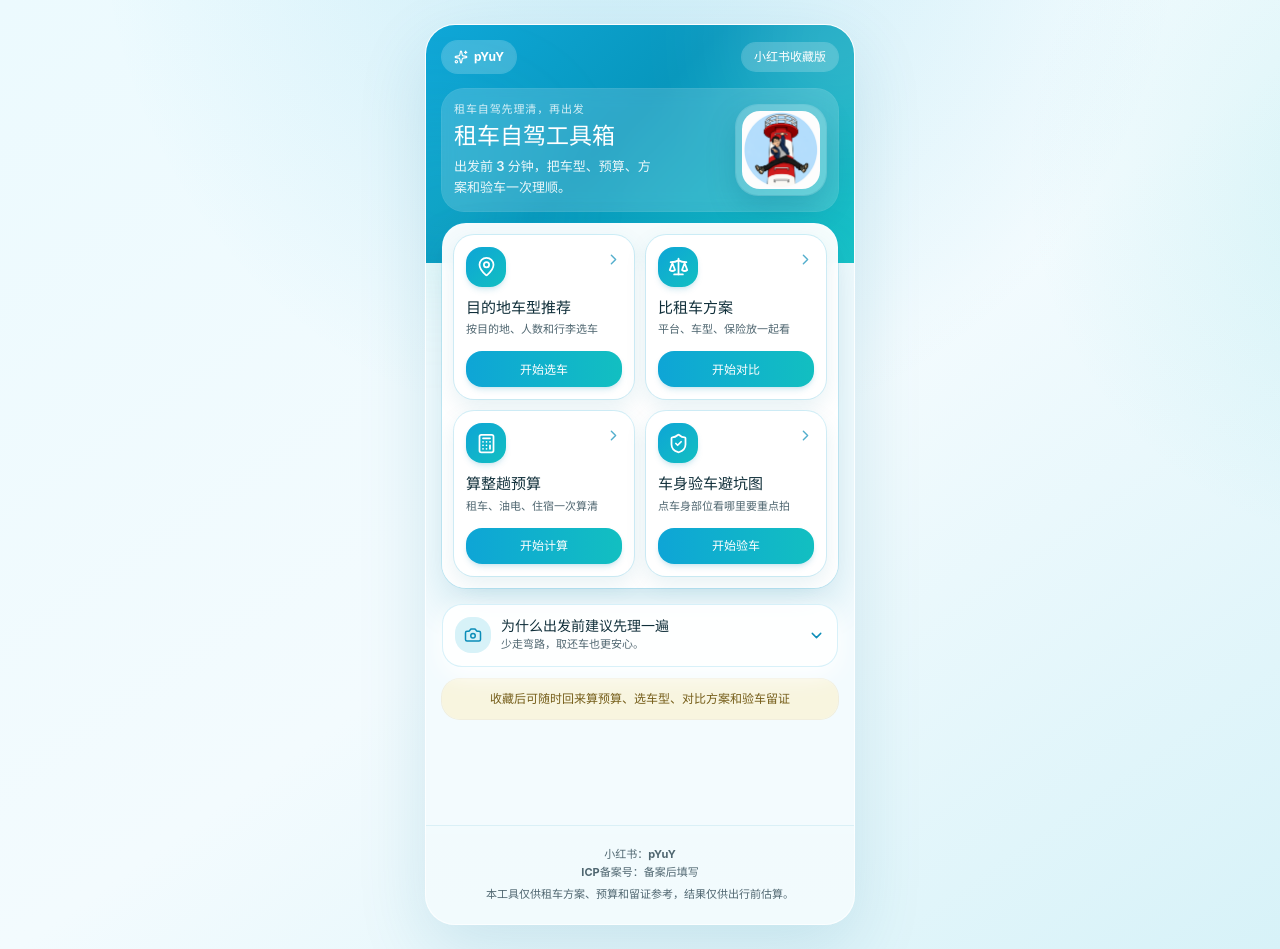
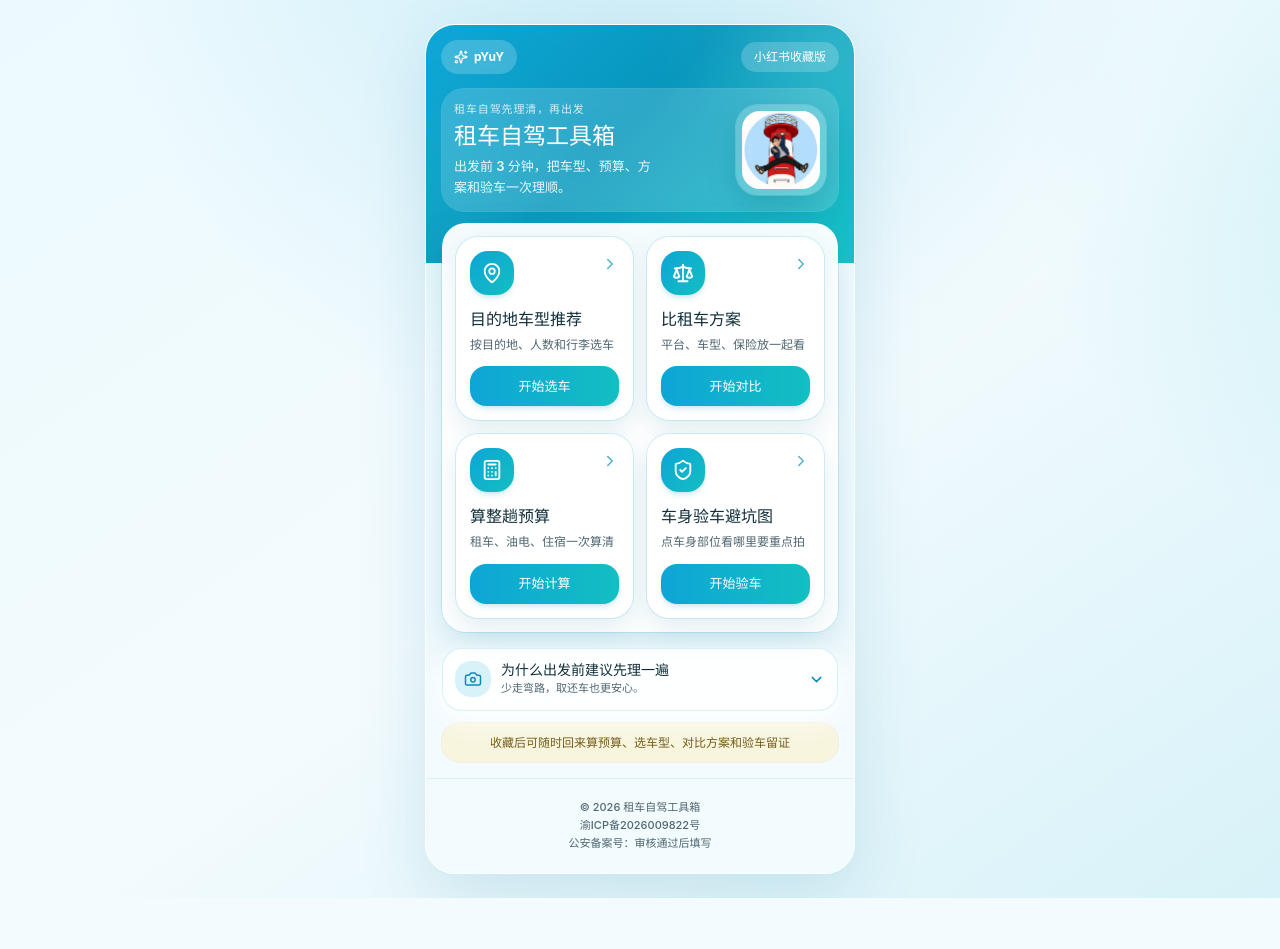
Before and after one commit to yu5539526-jpg/rental-drive-toolbox, a React (Vite) app: page /#/ in a window 1280 px wide. After the commit the page ends 898 px from the top, so only its background shows below. Built offline with nearby package versions, Linux system fonts and the light colour scheme.

Commit message:
版本更新：优化页面内容与依赖配置

```diff
--- a/package.json
+++ b/package.json
@@ -20,6 +20,7 @@
   "devDependencies": {
     "autoprefixer": "^10.4.22",
     "gh-pages": "^6.3.0",
+    "playwright": "^1.60.0",
     "postcss": "^8.5.6",
     "tailwindcss": "^3.4.18",
     "vite": "^7.2.7"
--- a/src/components/SiteFooter.jsx
+++ b/src/components/SiteFooter.jsx
@@ -6,13 +6,22 @@ export default function SiteFooter() {
 
   return (
     <footer
-      className={`border-t border-pine/10 bg-cream/70 px-5 pt-5 text-center text-[11px] font-bold leading-relaxed text-muted ${
+      className={`border-t border-pine/10 bg-cream/70 px-5 pt-5 text-center text-[11px] font-medium leading-relaxed text-muted ${
         hasFixedActions ? 'footer-action-pad' : 'pb-5'
       }`}
     >
-      <p>小红书：pYuY</p>
-      <p>ICP备案号：备案后填写</p>
-      <p className="mt-1">本工具仅供租车方案、预算和留证参考，结果仅供出行前估算。</p>
+      <p>&copy; 2026 租车自驾工具箱</p>
+      <p>
+        <a
+          className="hover:text-pine hover:underline"
+          href="https://beian.miit.gov.cn/"
+          rel="noreferrer"
+          target="_blank"
+        >
+          渝ICP备2026009822号
+        </a>
+      </p>
+      <p>公安备案号：审核通过后填写</p>
     </footer>
   );
 }
--- a/src/pages/CarRecommendPage.jsx
+++ b/src/pages/CarRecommendPage.jsx
@@ -834,12 +834,9 @@ export default function CarRecommendPage() {
       </section>
 
       {!result ? (
-        <BottomActionBar layout="double">
-          <BottomActionButton as={Link} to="/price-compare" variant="secondary">
+        <BottomActionBar>
+          <BottomActionButton as={Link} to="/price-compare">
             去对比租车方案
-          </BottomActionButton>
-          <BottomActionButton as={Link} to="/budget">
-            去算整趟预算
             <ArrowRight size={17} />
           </BottomActionButton>
         </BottomActionBar>
@@ -1057,15 +1054,8 @@ function ResultView({ result, form }) {
           <h2 className="text-lg font-bold text-ink">推荐方向</h2>
         </div>
 
-        {/* 优先推荐方向 */}
-        <div className="mt-3 rounded-2xl bg-gradient-to-r from-mint/70 to-mint/30 px-4 py-3 ring-1 ring-pine/10">
-          <p className="text-[11px] font-bold text-muted">推荐方向</p>
-          <p className="mt-0.5 text-xl font-bold text-pine">{primary.category}</p>
-          <p className="mt-0.5 text-sm font-medium text-ink">{primary.models}</p>
-        </div>
-
         {/* 能源方向 */}
-        <div className="mt-2.5 flex items-center gap-2 rounded-2xl bg-aquaCard px-3 py-2.5">
+        <div className="mt-3 flex items-center gap-2 rounded-2xl bg-aquaCard px-3 py-2.5">
           {energyAdvice.level === 'ev-friendly' || energyAdvice.level === 'recommend-extended'
             ? <BatteryCharging size={15} className="shrink-0 text-pine" />
             : <Fuel size={15} className="shrink-0 text-amberDark" />
--- a/src/pages/Home.jsx
+++ b/src/pages/Home.jsx
@@ -43,8 +43,8 @@ export default function Home() {
   const [isWhyOpen, setIsWhyOpen] = useState(false);
 
   return (
-    <main className="min-h-screen overflow-hidden bg-cream text-ink">
-      <section className="relative px-4 pb-5 pt-4">
+    <main className="overflow-hidden bg-cream text-ink">
+      <section className="relative px-4 pb-4 pt-4">
         <div className="absolute inset-x-0 top-0 h-[238px] bg-[linear-gradient(135deg,#10A7D8_0%,#0797BD_45%,#18C3C7_100%)]" />
         <div className="absolute right-[-72px] top-[-74px] h-44 w-44 rounded-full bg-white/20 blur-3xl" />
         <div className="absolute left-[-52px] top-28 h-32 w-32 rounded-full bg-[#48E0CF]/25 blur-3xl" />
@@ -78,8 +78,8 @@ export default function Home() {
             </div>
           </div>
 
-          <section className="mt-3 rounded-[24px] bg-card/[0.96] p-3 shadow-[0_18px_42px_rgba(10,128,163,0.16)] ring-1 ring-skyLine backdrop-blur">
-            <div className="grid grid-cols-2 gap-3">
+          <section className="mt-3 rounded-[24px] bg-card/[0.96] p-3.5 shadow-[0_18px_42px_rgba(10,128,163,0.16)] ring-1 ring-skyLine backdrop-blur">
+            <div className="grid grid-cols-2 gap-3.5">
               {tools.map((tool) => (
                 <ToolEntry key={tool.to} {...tool} />
               ))}
@@ -129,23 +129,24 @@ export default function Home() {
 
 function ToolEntry({ to, icon: Icon, title, text, button }) {
   return (
-    <article className="fade-up flex min-h-[150px] flex-col rounded-[20px] bg-white p-3 text-ink shadow-[0_8px_22px_rgba(8,116,151,0.10)] ring-1 ring-skyLine">
+    <Link
+      to={to}
+      aria-label={`开始${button}`}
+      className="fade-up group flex min-h-[168px] flex-col rounded-[22px] bg-white p-3.5 text-ink shadow-[0_10px_26px_rgba(8,116,151,0.12)] ring-1 ring-skyLine hover:-translate-y-0.5 hover:shadow-[0_14px_32px_rgba(8,116,151,0.16)] focus-visible:outline-none focus-visible:ring-2 focus-visible:ring-pine/[0.35]"
+    >
       <div className="flex items-start justify-between gap-2">
-        <span className="grid h-10 w-10 shrink-0 place-items-center rounded-2xl bg-[linear-gradient(135deg,#0EA5D6,#12BFC1)] text-white shadow-md shadow-pine/15">
-          <Icon size={21} />
+        <span className="grid h-11 w-11 shrink-0 place-items-center rounded-[18px] bg-[linear-gradient(135deg,#0EA5D6,#12BFC1)] text-white shadow-md shadow-pine/15">
+          <Icon size={22} />
         </span>
-        <ChevronRight size={17} className="mt-1 shrink-0 text-pine/70" />
+        <ChevronRight size={18} className="mt-1 shrink-0 text-pine/70 transition-transform duration-200 group-hover:translate-x-0.5" />
       </div>
-      <div className="mt-3 min-w-0 flex-1">
-        <h2 className="text-[15px] font-black leading-tight text-ink">{title}</h2>
-        <p className="mt-1 text-[11px] font-semibold leading-relaxed text-muted">{text}</p>
+      <div className="mt-3.5 min-w-0 flex-1">
+        <h2 className="text-[16px] font-black leading-tight text-ink">{title}</h2>
+        <p className="mt-1.5 text-[12px] font-semibold leading-relaxed text-muted">{text}</p>
       </div>
-      <Link
-        to={to}
-        className="mt-3 inline-flex min-h-9 w-full items-center justify-center rounded-2xl bg-gradient-to-r from-[#0EA5D6] to-[#12BFC1] px-3 text-center text-[12px] font-black leading-tight text-white shadow-md shadow-pine/15 hover:from-[#0B93C2] hover:to-[#0EAFAF] focus-visible:outline-none focus-visible:ring-2 focus-visible:ring-pine/[0.35]"
-      >
+      <span className="mt-3 inline-flex min-h-10 w-full items-center justify-center rounded-2xl bg-gradient-to-r from-[#0EA5D6] to-[#12BFC1] px-3 text-center text-[13px] font-black leading-tight text-white shadow-md shadow-pine/15 group-hover:from-[#0B93C2] group-hover:to-[#0EAFAF]">
         开始{button}
-      </Link>
-    </article>
+      </span>
+    </Link>
   );
 }
```
Also changed, not shown: 2 other files (tests, documents, lock files or other folders).
